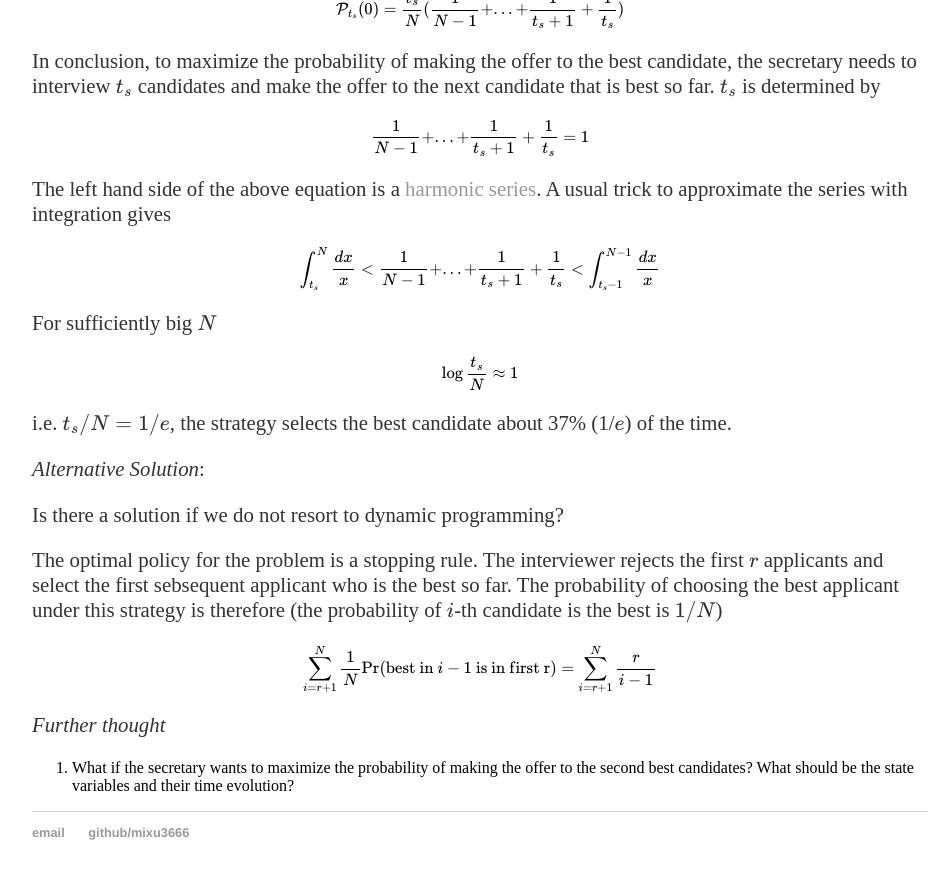
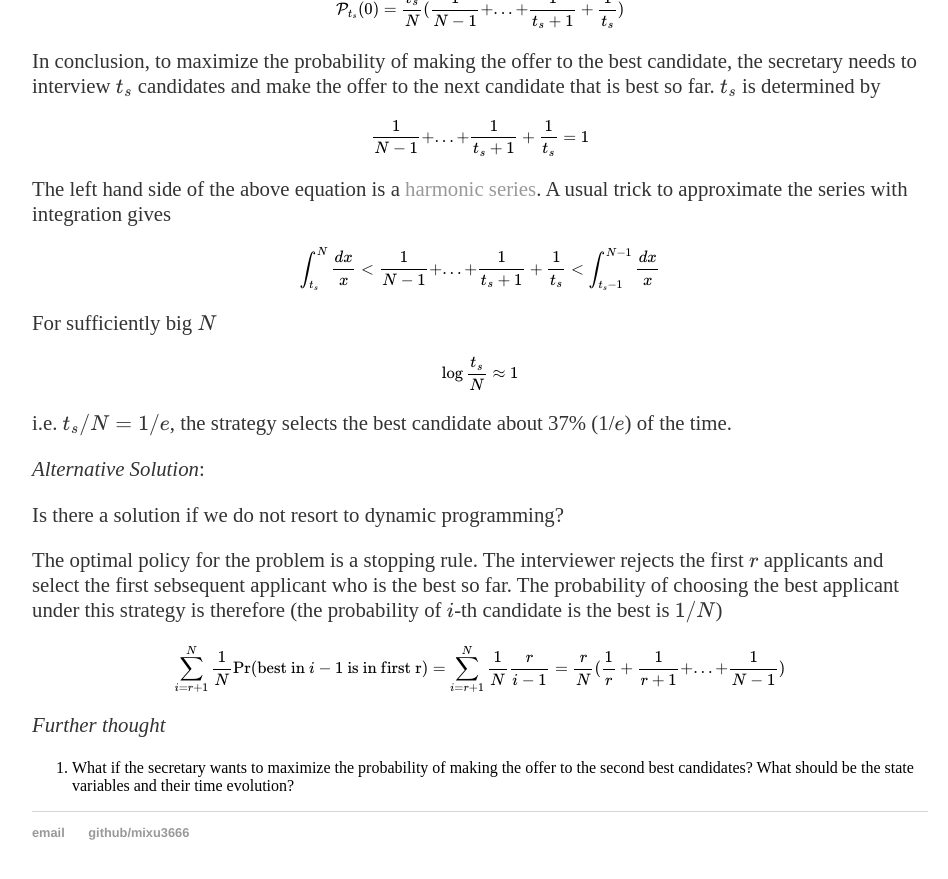
Before and after one commit to mixu3666/mixu3666.github.io, a Jekyll site: the page built from _posts/2018-10-01-Secretary-problem.md, in a window 1280 px wide and 900 px high, scrolled down 2196 px. Shown: the top 879 px of the window, without its empty margins (160-1108 px from the left). Built offline with Jekyll 4.4.1, drawn with Linux system fonts in a browser that asks for light colours; formulas are drawn with MathJax 3; a script that is not in the unit is left out; comment, search, counter and statistics services are not loaded.

Commit message:
Update 2018-10-01-Secretary-problem.md

```diff
--- a/_posts/2018-10-01-Secretary-problem.md
+++ b/_posts/2018-10-01-Secretary-problem.md
@@ -151,7 +151,8 @@
 $i$-th candidate is the best is $1/N$)
 
 $$
-\sum_{i=r+1}^N\frac{1}{N}\mathrm{Pr}(\text{best in }i-1\text{ is in first r})=\sum_{i=r+1}^N\frac{r}{i-1}
+\sum_{i=r+1}^N\frac{1}{N}\mathrm{Pr}(\text{best in }i-1\text{ is in first r})=\sum_{i=r+1}^N\frac{1}{N}\frac{r}{i-1}=\frac{r}{N}
+(\frac{1}{r}+\frac{1}{r+1}+...+\frac{1}{N-1})
 $$
 
 *Further thought*
```
